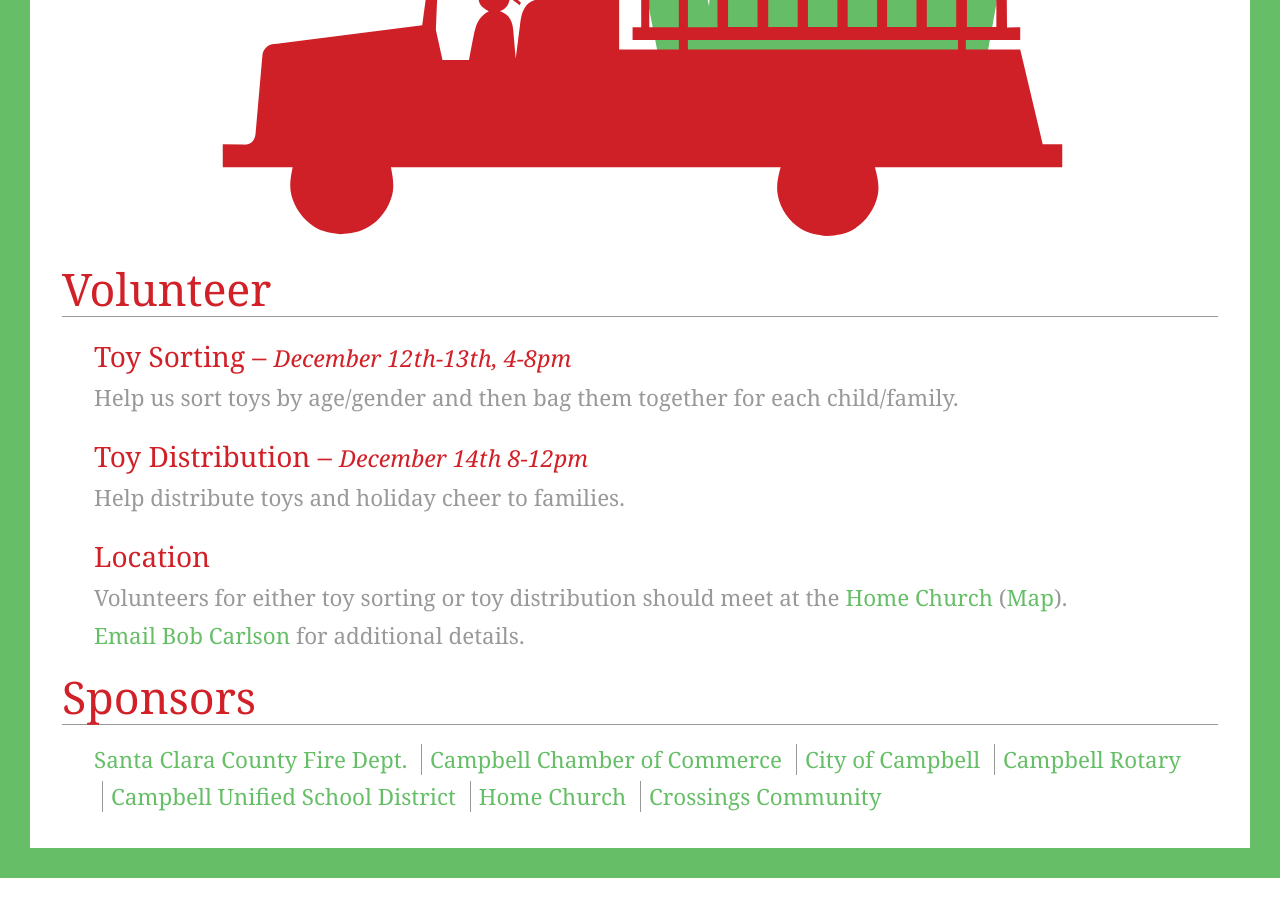
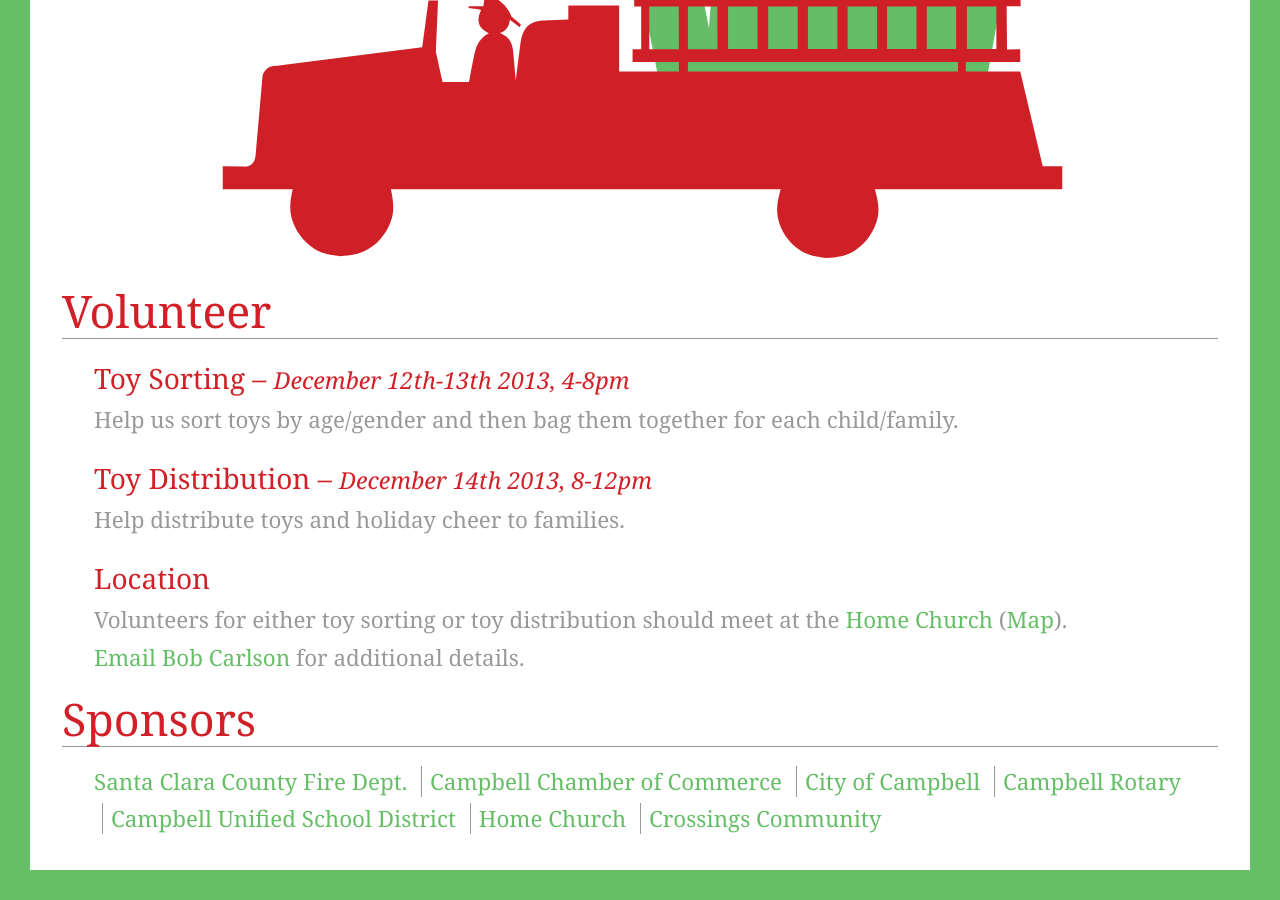
Before and after one commit to campbell-toy-drive/campbell-toy-drive.github.io, a Jekyll site: the page built from index.html, in a window 1280 px wide and 900 px high, scrolled down 969 px. Built offline with Jekyll 4.4.1, drawn with Linux system fonts in a browser that asks for light colours; Markdown is read by kramdown in place of the engine named in the settings; before the commit the page ends 1847 px from its top, so only the background shows below that.

```diff
--- a/index.html
+++ b/index.html
@@ -31,9 +31,9 @@ title: Campbell Toy Drive
 
 	<section id="volunteer">
 		<h1>Volunteer</h1>
-		<h2>Toy Sorting &ndash; <em><small>December 12th-13th, 4-8pm</small></em></h2>
+		<h2>Toy Sorting &ndash; <em><small>December 12th-13th 2013, 4-8pm</small></em></h2>
 		<p>Help us sort toys by age/gender and then bag them together for each child/family.</p>
-		<h2>Toy Distribution &ndash; <em><small>December 14th 8-12pm</small></em></h2>
+		<h2>Toy Distribution &ndash; <em><small>December 14th 2013, 8-12pm</small></em></h2>
 		<p>Help distribute toys and holiday cheer to families.</p>
 		<h2>Location</h2>
 		<p>Volunteers for either toy sorting or toy distribution should meet at the <a href="http://www.thehomechurch.org/" target="_blank" title="Home Church">Home Church</a> (<a href="https://www.google.com/maps?q=1799+Winchester+Blvd,+Campbell,+CA+95008,&t=m&hnear=1799+Winchester+Blvd,+Campbell,+California+95008&z=16">Map</a>).</p>
```
Also changed, not shown: assets/img/logo.svg.
